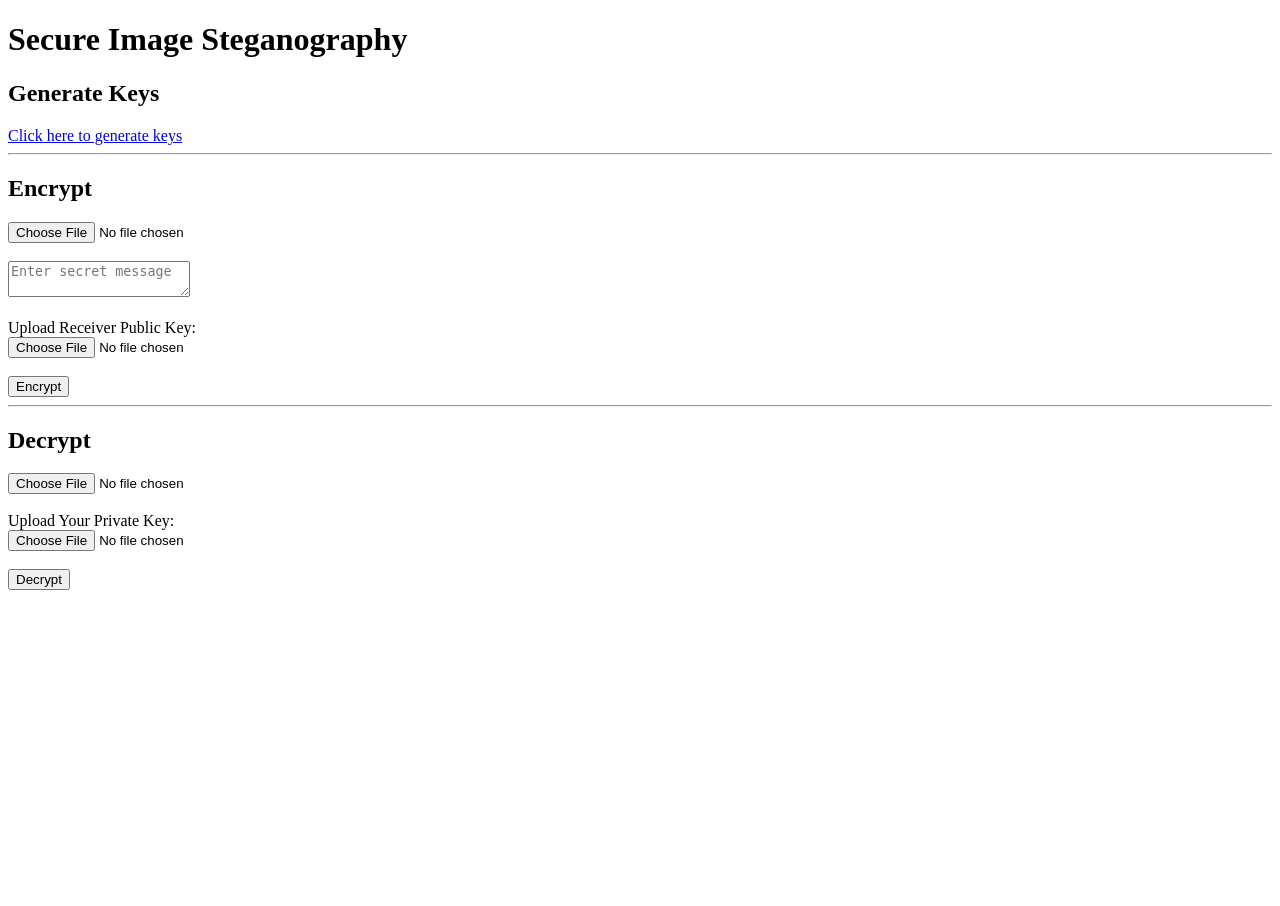
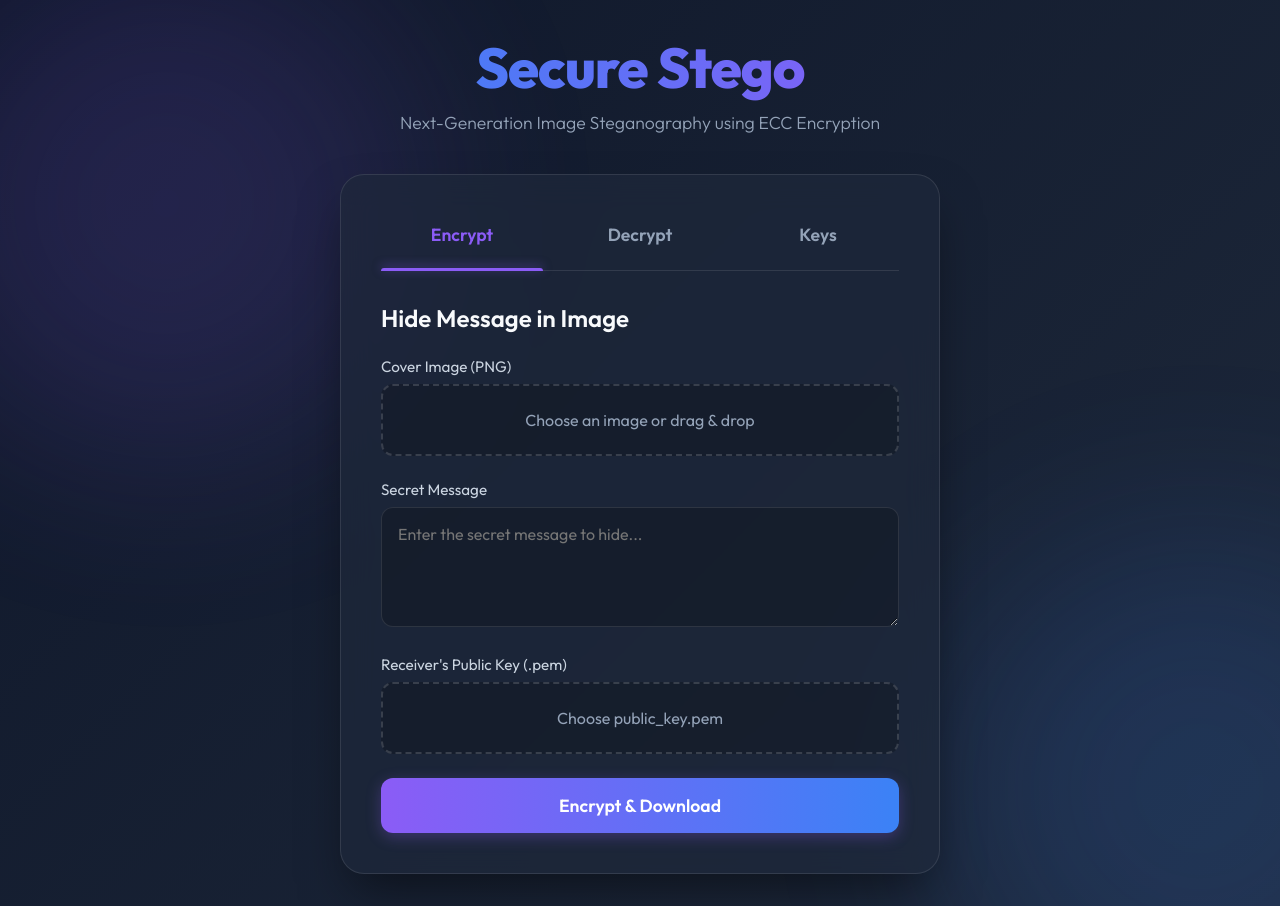
Before and after one commit to suchitra1413/ImageStego, a Flask app: page / in a window 1280 px wide. Before the commit the page ends 590 px from the top, so only its background shows below. Run offline with Flask 3, Linux system fonts and the light colour scheme.

Commit message:
Enhance index.html layout and functionality
Updated the HTML structure to enhance the layout and functionality of the Secure Stego web application. Added meta tags, improved form elements, and organized sections for encryption, decryption, and key generation.

```diff
--- a/templates/index.html
+++ b/templates/index.html
@@ -1,39 +1,114 @@
 <!DOCTYPE html>
-<html>
+<html lang="en">
 <head>
-    <title>Secure Stego</title>
+    <meta charset="UTF-8">
+    <meta name="viewport" content="width=device-width, initial-scale=1.0">
+    <title>Secure Stego - Advanced Image Steganography</title>
+    <!-- Modern Web Font -->
+    <link rel="preconnect" href="https://fonts.googleapis.com">
+    <link rel="preconnect" href="https://fonts.gstatic.com" crossorigin>
+    <link href="https://fonts.googleapis.com/css2?family=Outfit:wght@300;400;600;800&display=swap" rel="stylesheet">
+    <link rel="stylesheet" href="{{ url_for('static', filename='style.css') }}">
 </head>
 <body>
+    <div class="background-animation"></div>
+    <div class="container">
+        <header>
+            <h1 class="gradient-text">Secure Stego</h1>
+            <p class="subtitle">Next-Generation Image Steganography using ECC Encryption</p>
+        </header>
 
-<h1>Secure Image Steganography</h1>
+        <main class="glass-panel">
+            <nav class="tabs">
+                <button class="tab-btn active" data-target="encrypt-tab">Encrypt</button>
+                <button class="tab-btn" data-target="decrypt-tab">Decrypt</button>
+                <button class="tab-btn" data-target="keys-tab">Keys</button>
+            </nav>
 
-<h2>Generate Keys</h2>
-<a href="/generate_keys">Click here to generate keys</a>
+            <div class="tab-content">
+                <!-- Encrypt Tab -->
+                <section id="encrypt-tab" class="tab-pane active">
+                    <h2>Hide Message in Image</h2>
+                    <form id="encrypt-form" class="stego-form">
+                        <div class="input-group">
+                            <label>Cover Image (PNG)</label>
+                            <div class="file-drop-area">
+                                <span class="file-message">Choose an image or drag & drop</span>
+                                <input type="file" name="image" accept="image/png, image/jpeg" required>
+                            </div>
+                        </div>
 
-<hr>
+                        <div class="input-group">
+                            <label>Secret Message</label>
+                            <textarea name="message" placeholder="Enter the secret message to hide..." required></textarea>
+                        </div>
 
-<h2>Encrypt</h2>
-<form action="/encrypt" method="post" enctype="multipart/form-data">
-    <input type="file" name="image" required><br><br>
-    <textarea name="message" placeholder="Enter secret message"></textarea><br><br>
+                        <div class="input-group">
+                            <label>Receiver's Public Key (.pem)</label>
+                            <div class="file-drop-area">
+                                <span class="file-message">Choose public_key.pem</span>
+                                <input type="file" name="public_key" accept=".pem" required>
+                            </div>
+                        </div>
 
-    <label>Upload Receiver Public Key:</label><br>
-    <input type="file" name="public_key" required><br><br>
+                        <button type="submit" class="primary-btn" id="encrypt-btn">
+                            <span class="btn-text">Encrypt & Download</span>
+                            <span class="loader" style="display: none;"></span>
+                        </button>
+                    </form>
+                    <div id="encrypt-result" class="result-message" style="display: none;"></div>
+                </section>
 
-    <button type="submit">Encrypt</button>
-</form>
+                <!-- Decrypt Tab -->
+                <section id="decrypt-tab" class="tab-pane">
+                    <h2>Extract Message from Image</h2>
+                    <form id="decrypt-form" class="stego-form">
+                        <div class="input-group">
+                            <label>Stego Image (PNG)</label>
+                            <div class="file-drop-area">
+                                <span class="file-message">Choose the encrypted image</span>
+                                <input type="file" name="image" accept="image/png" required>
+                            </div>
+                        </div>
 
-<hr>
+                        <div class="input-group">
+                            <label>Your Private Key (.pem)</label>
+                            <div class="file-drop-area">
+                                <span class="file-message">Choose private_key.pem</span>
+                                <input type="file" name="private_key" accept=".pem" required>
+                            </div>
+                        </div>
 
-<h2>Decrypt</h2>
-<form action="/decrypt" method="post" enctype="multipart/form-data">
-    <input type="file" name="image" required><br><br>
+                        <button type="submit" class="primary-btn" id="decrypt-btn">
+                            <span class="btn-text">Decrypt Message</span>
+                            <span class="loader" style="display: none;"></span>
+                        </button>
+                    </form>
+                    <div id="decrypt-result" class="result-message" style="display: none;"></div>
+                </section>
 
-    <label>Upload Your Private Key:</label><br>
-    <input type="file" name="private_key" required><br><br>
+                <!-- Keys Tab -->
+                <section id="keys-tab" class="tab-pane">
+                    <h2>Generate ECC Key Pair</h2>
+                    <p class="tab-desc">Generate a secure public/private key pair. The public key is used by others to safely encrypt messages for you, and the private key allows you to decrypt them. <strong>Store your private key securely!</strong></p>
 
-    <button type="submit">Decrypt</button>
-</form>
+                    <button id="generate-keys-btn" class="primary-btn">
+                        <span class="btn-text">Generate New Keys</span>
+                        <span class="loader" style="display: none;"></span>
+                    </button>
 
+                    <div id="keys-result" class="keys-download-area" style="display:none;">
+                        <div class="success-alert">✅ Keys generated securely!</div>
+                        <div class="download-links">
+                            <a href="/download/public" class="download-btn public-key-btn">↓ Download Public Key</a>
+                            <a href="/download/private" class="download-btn private-key-btn">↓ Download Private Key</a>
+                        </div>
+                    </div>
+                </section>
+            </div>
+        </main>
+    </div>
+
+    <script src="{{ url_for('static', filename='script.js') }}"></script>
 </body>
 </html>
```
